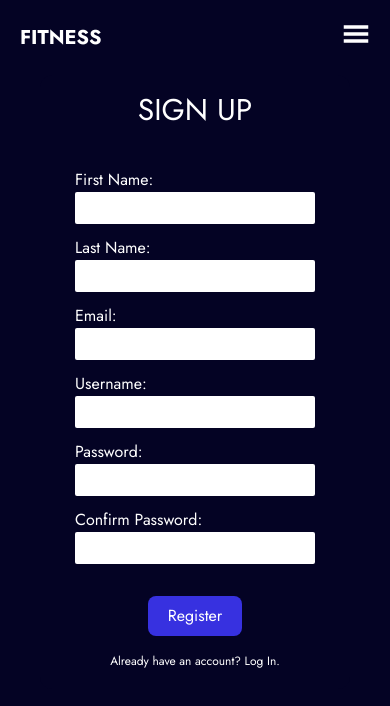
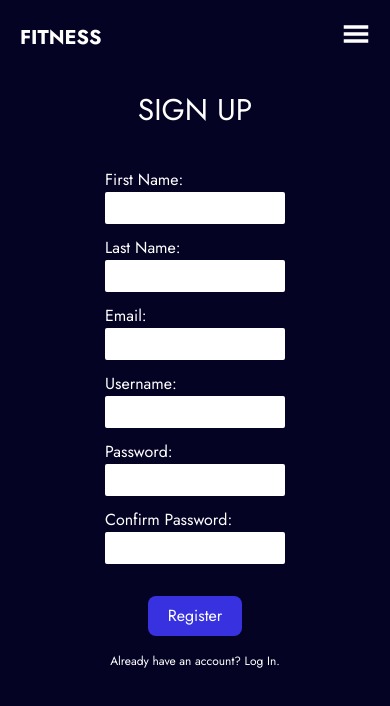
Before and after one commit to pn-code/fitness-app, a React (Vite) app in the folder client/: page /fitness-app/sign-up in a window 390 px wide. Shown: the top 706 px of the page. Built offline with nearby package versions, Linux system fonts and the light colour scheme; no server answers.

Commit message:
Made input-bl smaller on smaller devices

```diff
--- a/client/src/index.css
+++ b/client/src/index.css
@@ -16,6 +16,6 @@ body {
 
 @layer components {
     .input-bl {
-        @apply text-black rounded-sm px-2 py-1 w-60;
+        @apply text-black rounded-sm px-2 py-1 sm:w-60;
     }
 }
```
